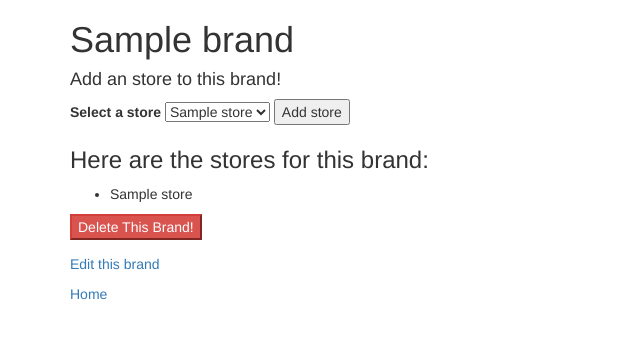
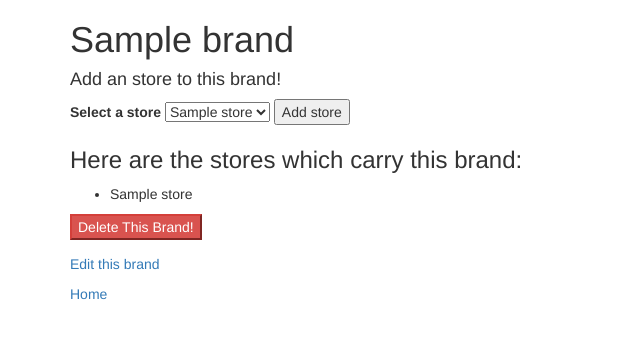
Before and after one commit to jwnardine/PHPCodeReviewFour, a PHP site: template views/brand.html.twig in a window 1280 px wide. Shown: the top 339 px of the page, without its empty margins (0-640 px from the left). Run offline with PHP 8.4, Linux system fonts and the light colour scheme; the template is opened without the code that fills it: most values are stand-ins (such as "Sample title", 1, 10 or a date in 2020); some libraries are stand-ins or nearby versions.

Commit message:
cleaned up a few variables/margins and made html language a little easier to understand

```diff
--- a/app/app.php
+++ b/app/app.php
@@ -2,9 +2,10 @@
     require_once __DIR__."/../vendor/autoload.php";
     require_once __DIR__."/../src/Brand.php";
     require_once __DIR__."/../src/Store.php";
+
     $app = new Silex\Application();
     $app['debug'] = true;
-    $server = 'mysql:host=localhost;dbname=shoe';
+    $server = 'mysql:host=localhost;dbname=shoes';
     $username = 'root';
     $password = 'root';
     $DB = new PDO($server, $username, $password);
@@ -13,6 +14,7 @@
     ));
     use Symfony\Component\HttpFoundation\Request;
     Request::enableHttpMethodParameterOverride();
+
     $app->get("/", function() use ($app) {
         return $app['twig']->render('index.html.twig', array('stores' => Store::getAll(), 'brands' => Brand::getAll()));
     });
--- a/views/brand.html.twig
+++ b/views/brand.html.twig
@@ -22,7 +22,7 @@
         </form>
 
         {% if stores is not empty %}
-            <h3>Here are the stores for this brand:</h3>
+            <h3>Here are the stores which carry this brand:</h3>
             <ul>
                 {% for store in stores %}
                     <li>{{ store.getStoreName }}</li>
--- a/views/brand_edit.html.twig
+++ b/views/brand_edit.html.twig
@@ -12,8 +12,8 @@
       <form action="/brands_update/{{ brand.getId }}" method="post">
         <input name="_method" type="hidden" value ="patch">
 
-        <label for="title">Update brand name</label>
-        <input id="title" name="title" type="text" value="{{ brand.getBrandName }}">
+        <label for="brand_name">Update brand name</label>
+        <input id="brand_name" name="brand_name" type="text" value="{{ brand.getBrandName }}">
 
         <button type="submit">Update</button>
       </form>
```
Also changed, not shown: tests/BrandTest.php (+1 -1 lines), tests/StoreTest.php (+1 -1 lines), 1 other file.
